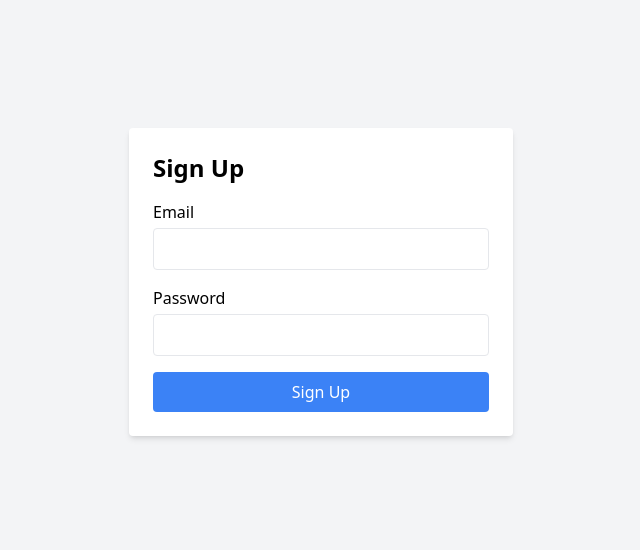
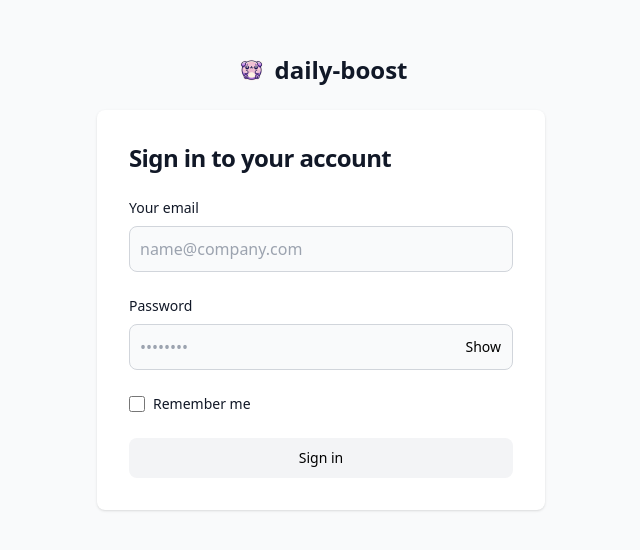
Before and after one commit to LengLKR/daily-boost23, a Next.js app: page /signup in a window 1280 px wide. Shown: the part 118-668 px from the top of the page, without its empty margins (319-959 px from the left). Built offline with nearby package versions, Linux system fonts and the light colour scheme.

Commit message:
ทำการเก็บข้อมูลหน้า signup ให้อยู่ในดาตาเบสเรียบ ร้อย เหลือการใส่รหัสเทียบเข้าหน้าlogin

```diff
--- a/src/pages/login.js
+++ b/src/pages/login.js
@@ -4,7 +4,7 @@ import { GoogleAuthProvider, signInWithPopup, signOut } from "firebase/auth";
 import { auth, googleProvider } from "./google";
 import Image from "next/image";
 import { signInWithEmailAndPassword } from "firebase/auth";
-import { Router } from "next/router";
+import { useRouter } from "next/router";
 import { sendDataToFirestore } from "./service";
 
 const login = () => {
@@ -14,6 +14,7 @@ const login = () => {
   const [email, setEmail] = useState("");
   const [password, setPassword] = useState("");
   const [rememberMe, setRememberMe] = useState(false);
+  const router = useRouter()
 
   const loginAction = async () => {
     console.log("this checkLogin", auth?.currentUser);
@@ -198,6 +199,7 @@ const login = () => {
                     <a
                       href="#"
                       className="font-medium text-primary-600 hover:underline dark:text-primary-500"
+                      onClick={()=>router.push('/signup')}
                     >
                       Sign up
                     </a>
--- a/src/pages/service.js
+++ b/src/pages/service.js
@@ -6,7 +6,7 @@ export const sendDataToFirestore = async (data) => {
   console.log("testsetset");
   try {
     // ระบุชื่อ collection ที่ต้องการส่งข้อมูลไป
-    const docRef = await addDoc(collection(db, "565555"), data);
+    const docRef = await addDoc(collection(db, "user"), data);
     console.log("Document written with ID: ", docRef.id);
   } catch (e) {
     console.error("Error adding document: ", e);
--- a/src/pages/signup.js
+++ b/src/pages/signup.js
@@ -1,63 +1,153 @@
-// pages/signup.js
-import { useState } from 'react';
-import { auth } from "./google";
-import { createUserWithEmailAndPassword } from 'firebase/auth';
-import { useRouter } from 'next/router';
+import React from "react";
+import { useState, useEffect } from "react";
+import { GoogleAuthProvider, signInWithPopup, signOut } from "firebase/auth";
+import { auth, googleProvider } from "./google";
+import Image from "next/image";
+import { signInWithEmailAndPassword } from "firebase/auth";
+import { useRouter } from "next/router"; // import useRouter
+import { sendDataToFirestore } from "./service";
 
-const SignUp = () => {
-  const [email, setEmail] = useState('');
-  const [password, setPassword] = useState('');
-  const [error, setError] = useState(null);
-  const router = useRouter();
+const Signup = () => {
+  const [user, setUser] = useState(null);
+  const [str, setStr] = useState("Hello");
+  const [textBtn, setTextbtn] = useState("Login Google");
+  const [email, setEmail] = useState("");
+  const [password, setPassword] = useState("");
+  const [showPassword, setShowPassword] = useState(false); // เพิ่ม state สำหรับการแสดงรหัสผ่าน
+  const [rememberMe, setRememberMe] = useState(false); // เพิ่ม state สำหรับ rememberMe
+  const router = useRouter(); // ใช้ useRouter เพื่อเปลี่ยนหน้า
 
   const handleSubmit = async (e) => {
     e.preventDefault();
-    setError(null);
+    try {
+      const data = {
+        email: email,
+        password: password,
+        createdAt: new Date(),
+      };
+      await sendDataToFirestore(data);
 
-    try {
-      await createUserWithEmailAndPassword(auth, email, password);
-      router.push('/'); // เปลี่ยนเส้นทางหลังจากสมัครสำเร็จ
-    } catch (err) {
-      setError(err.message);
+      if (rememberMe) {
+        localStorage.setItem("user", JSON.stringify(data));
+      }
+
+      router.push('/login'); // นำผู้ใช้ไปยังหน้า login หลังจากเก็บข้อมูลในฐานข้อมูลสำเร็จ
+
+    } catch (error) {
+      console.error("Login failed:", error);
+      alert("Login failed: " + error.message);
     }
   };
 
+  useEffect(() => {
+    if (user) {
+      setTextbtn("Logout");
+    } else {
+      setTextbtn("Login with Google");
+    }
+  }, [user]);
+
   return (
-    <div className="flex items-center justify-center h-screen bg-gray-100">
-      <div className="bg-white p-6 rounded shadow-md w-96">
-        <h2 className="text-2xl font-bold mb-4">Sign Up</h2>
-        {error && <p className="text-red-500 mb-4">{error}</p>}
-        <form onSubmit={handleSubmit}>
-          <div className="mb-4">
-            <label className="block mb-1">Email</label>
+    <div>
+      <section className="bg-gray-50 dark:bg-gray-900">
+        <div className="flex flex-col items-center justify-center px-6 py-8 mx-auto md:h-screen lg:py-0">
+          <a
+            href="#"
+            className="flex items-center mb-6 text-2xl font-semibold text-gray-900 dark:text-white"
+          >
+            <Image
+              className="w-8 h-8 mr-2"
+              src="/logoproject.png"
+              alt="logo"
+              width={32}
+              height={32}
+            />
+            daily-boost
+          </a>
+          <div className="w-full bg-white rounded-lg shadow dark:border md:mt-0 sm:max-w-md xl:p-0 dark:bg-gray-800 dark:border-gray-700">
+            <div id="formarea" className="p-6 space-y-4 md:space-y-6 sm:p-8">
+              <h1 className="text-xl font-bold leading-tight tracking-tight text-gray-900 md:text-2xl dark:text-white">
+                Sign in to your account
+              </h1>
+              <form
+                id="loginForm"
+                className="space-y-4 md:space-y-6"
+                onSubmit={handleSubmit} // เปลี่ยนจาก handleTest เป็น handleSubmit
+              >
+                <div>
+                  <label
+                    htmlFor="email"
+                    className="block mb-2 text-sm font-medium text-gray-900 dark:text-white"
+                  >
+                    Your email
+                  </label>
                   <input
                     type="email"
-              className="w-full px-3 py-2 border rounded"
+                    name="email"
+                    id="email"
+                    className="bg-gray-50 border border-gray-300 text-gray-900 rounded-lg focus:ring-primary-600 focus:border-primary-600 block w-full p-2.5 dark:bg-gray-700 dark:border-gray-600 dark:placeholder-gray-400 dark:text-white dark:focus:ring-blue-500 dark:focus:border-blue-500"
+                    placeholder="name@company.com"
+                    required
                     value={email}
                     onChange={(e) => setEmail(e.target.value)}
-              required
                   />
                 </div>
-          <div className="mb-4">
-            <label className="block mb-1">Password</label>
+                <div>
+                  <label
+                    htmlFor="password"
+                    className="block mb-2 text-sm font-medium text-gray-900 dark:text-white"
+                  >
+                    Password
+                  </label>
+                  <div className="relative">
                     <input
-              type="password"
-              className="w-full px-3 py-2 border rounded"
+                      type={showPassword ? "text" : "password"} // เปลี่ยน type ของ input ตามสถานะ showPassword
+                      name="password"
+                      id="password"
+                      placeholder="••••••••"
+                      className="bg-gray-50 border border-gray-300 text-gray-900 rounded-lg focus:ring-primary-600 focus:border-primary-600 block w-full p-2.5 dark:bg-gray-700 dark:border-gray-600 dark:placeholder-gray-400 dark:text-white dark:focus:ring-blue-500 dark:focus:border-blue-500"
+                      required
                       value={password}
                       onChange={(e) => setPassword(e.target.value)}
-              required
                     />
+                    <button
+                      type="button"
+                      onClick={() => setShowPassword(!showPassword)} // เปลี่ยนสถานะ showPassword เมื่อคลิก
+                      className="absolute inset-y-0 right-0 pr-3 flex items-center text-sm leading-5"
+                    >
+                      {showPassword ? "Hide" : "Show"}
+                    </button>
                   </div>
+                </div>
+                <div className="flex items-center">
+                  <input
+                    id="rememberMe"
+                    type="checkbox"
+                    checked={rememberMe}
+                    onChange={(e) => setRememberMe(e.target.checked)}
+                    className="w-4 h-4 text-blue-600 bg-gray-100 border-gray-300 rounded focus:ring-blue-500 dark:focus:ring-blue-600 dark:ring-offset-gray-800 focus:ring-2 dark:bg-gray-700 dark:border-gray-600"
+                  />
+                  <label
+                    htmlFor="rememberMe"
+                    className="ml-2 text-sm font-medium text-gray-900 dark:text-gray-300"
+                  >
+                    Remember me
+                  </label>
+                </div>
+
                 <button
                   type="submit"
-            className="w-full bg-blue-500 text-white py-2 rounded"
+                  className="w-full text-black bg-gray-100 hover:bg-pink-100 focus:ring-4 focus:outline-none focus:ring-primary-300 font-medium rounded-lg text-sm px-5 py-2.5 text-center dark:bg-gray-600 dark:hover:bg-primary-700 dark:focus:ring-primary-800 "
                 >
-            Sign Up
+                  Sign in
                 </button>
               </form>
             </div>
           </div>
+        </div>
+      </section>
+    </div>
   );
 };
 
-export default SignUp;
+export default Signup;
```
Lines whose indentation alone changed are shown as unchanged.
